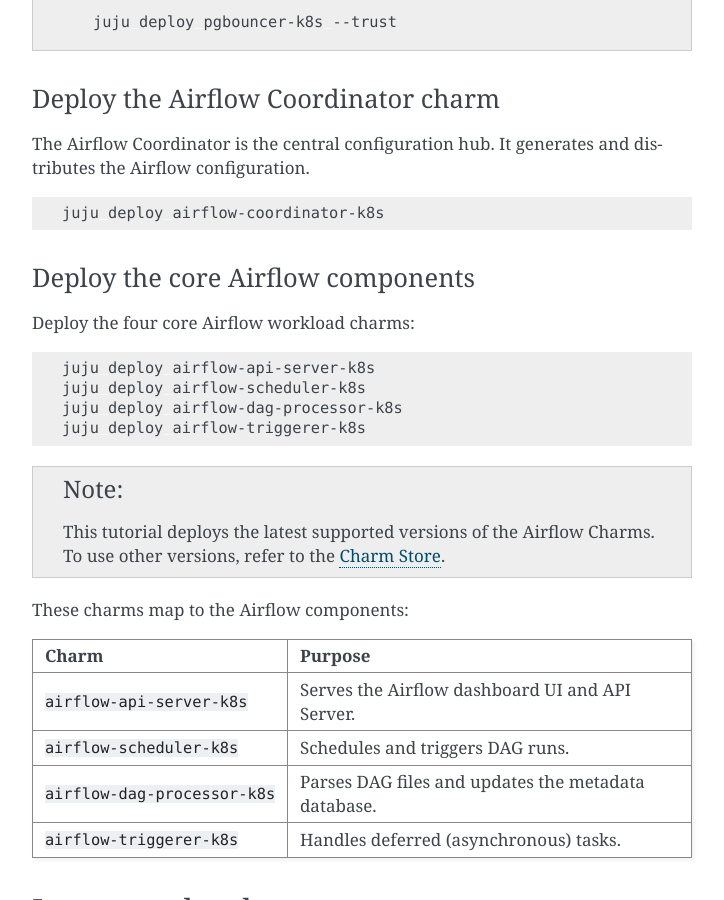
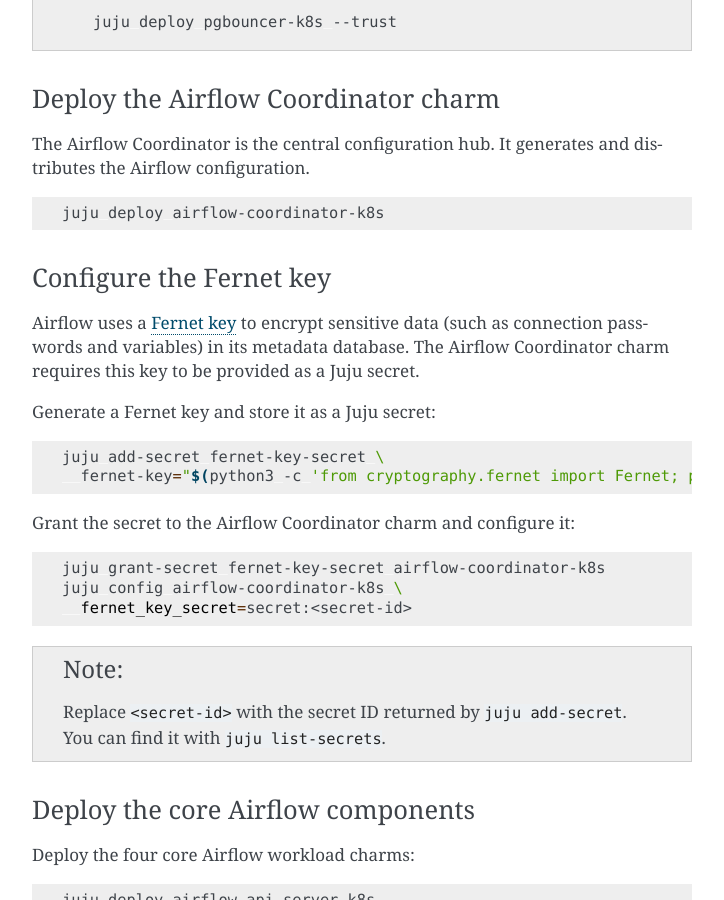
Before and after one commit to canonical/charmed-airflow-documentation, a Sphinx documentation site: the page built from docs/tutorial.rst, in a window 1280 px wide and 900 px high, scrolled down 1076 px. Shown: the whole window, without its empty margins (388-1112 px from the left). Built offline with Sphinx 7.4.7, drawn with Linux system fonts in a browser that asks for light colours; some of the changed text lies outside the part shown.

Commit message:
[WF-406] Feat/add fernet key config instructions (#19)
* Added instructions for fernet key configuration

```diff
--- a/docs/reuse/links.txt
+++ b/docs/reuse/links.txt
@@ -1,4 +1,4 @@
-.. _Airflow Kubernetes Executor documentation: https://airflow.apache.org/docs/apache-airflow-providers-cncf-kubernetes/stable/kubernetes_executor.html#pod-override
+.. _Airflow Kubernetes Executor documentation: https://airflow.apache.org/docs/apache-airflow/stable/administration-and-deployment/kubernetes.html#kubernetes-executor
 .. _Airflow Kubernetes executor charm configuration page: https://charmhub.io/airflow-kubernetes-executor-k8s/configurations
 .. _Airflow REST API: https://airflow.apache.org/docs/apache-airflow/stable/stable-rest-api-ref.html
 .. _Apache Airflow: https://airflow.apache.org/
@@ -6,6 +6,7 @@
 .. _Canonical K8s load balancer: https://documentation.ubuntu.com/canonical-kubernetes/latest/snap/howto/networking/default-loadbalancer
 .. _Canonical Sphinx: https://github.com/canonical/canonical-sphinx
 .. _Charm Store: https://charmhub.io
+.. _Fernet key: https://airflow.apache.org/docs/apache-airflow/stable/security/secrets/fernet.html
 .. _CNCF-certified Kubernetes: https://www.cncf.io/training/certification/software-conformance/
 .. _Charmed Airflow: https://github.com/canonical/charmed-airflow-documentation
 .. _Charmed Airflow on GitHub: https://github.com/canonical/charmed-airflow-documentation
--- a/docs/tutorial.rst
+++ b/docs/tutorial.rst
@@ -61,6 +61,35 @@
 .. code-block:: bash
 
    juju deploy airflow-coordinator-k8s
+
+.. _configure-the-fernet-key:
+
+Configure the Fernet key
+~~~~~~~~~~~~~~~~~~~~~~~~
+
+Airflow uses a `Fernet key`_ to encrypt sensitive data (such as connection
+passwords and variables) in its metadata database. The Airflow Coordinator charm
+requires this key to be provided as a Juju secret.
+
+Generate a Fernet key and store it as a Juju secret:
+
+.. code-block:: bash
+
+   juju add-secret fernet-key-secret \
+     fernet-key="$(python3 -c 'from cryptography.fernet import Fernet; print(Fernet.generate_key().decode())')"
+
+Grant the secret to the Airflow Coordinator charm and configure it:
+
+.. code-block:: bash
+
+   juju grant-secret fernet-key-secret airflow-coordinator-k8s
+   juju config airflow-coordinator-k8s \
+     fernet_key_secret=secret:<secret-id>
+
+.. note::
+
+   Replace ``<secret-id>`` with the secret ID returned by ``juju add-secret``.
+   You can find it with ``juju list-secrets``.
 
 Deploy the core Airflow components
 ~~~~~~~~~~~~~~~~~~~~~~~~~~~~~~~~~~
```
Also changed, not shown: docs/how-to/deploy-with-terraform.rst (+21 -0 lines).
